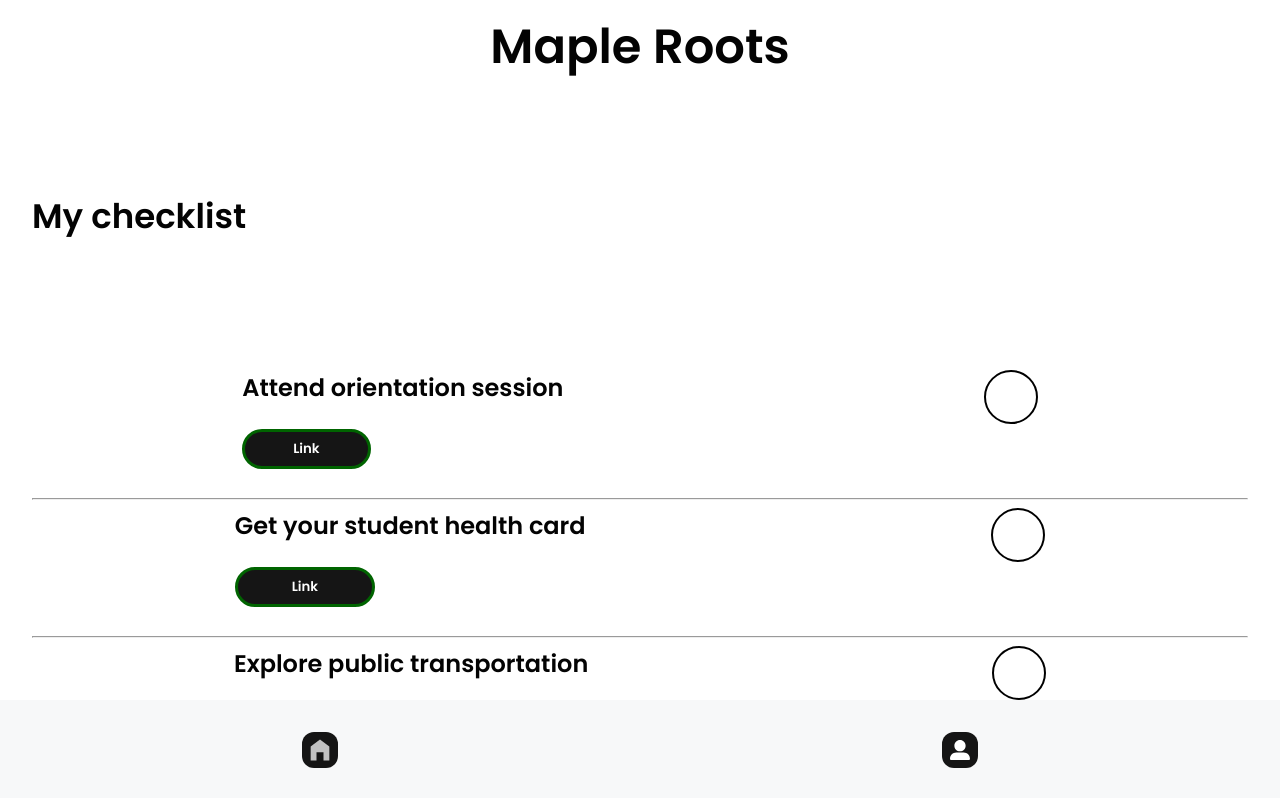
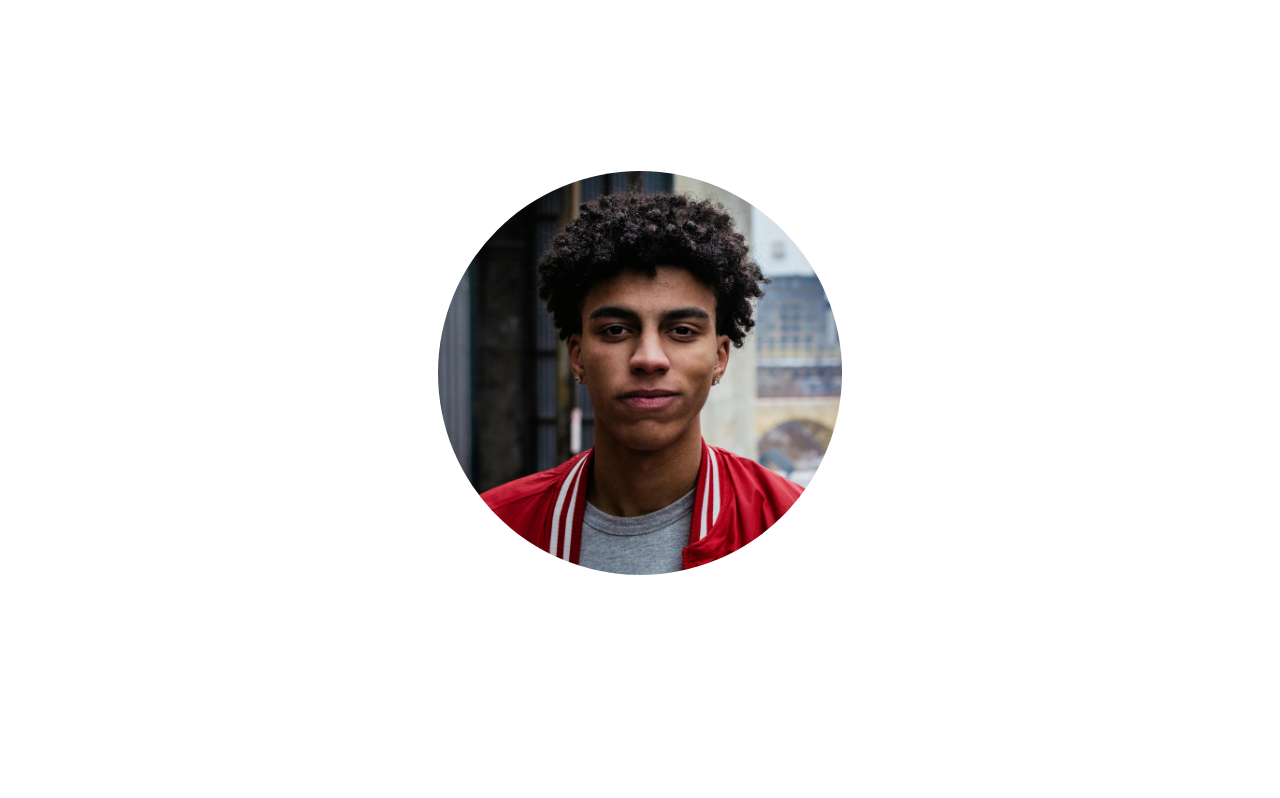
Before and after one commit to AbrahamOlufeyitimi/maple-roots-capstone, a React (Vite) app: page /home in a window 1280 px wide. Shown: the top 798 px of the page. Built offline with nearby package versions, Linux system fonts and the light colour scheme.

Commit message:
add the profile image and styling

```diff
--- a/src/App.jsx
+++ b/src/App.jsx
@@ -2,6 +2,7 @@ import { BrowserRouter, Route, Routes } from "react-router-dom";
 import WelcomePage from "./pages/WelcomePage/WelcomePage";
 import OnboardingPage from "./pages/OnboardingPage/OnboardingPage";
 import HomePage from "./pages/HomePage/HomePage";
+import ProfilePage from "./pages/ProfilePage/ProfilePage";
 import React from 'react';
 import './App.scss'
 
@@ -9,14 +10,15 @@ function App() {
 
 
   return (
-    <BrowserRouter>
-      <Routes>
-        <Route path="/"  element={<WelcomePage />}/>
-        <Route path="/onboarding"  element={<OnboardingPage />}/>
-        <Route path="/home"  element={<HomePage />}/>
+    // <BrowserRouter>
+    //   <Routes>
+    //     <Route path="/"  element={<WelcomePage />}/>
+    //     <Route path="/onboarding"  element={<OnboardingPage />}/>
+    //     <Route path="/home"  element={<HomePage />}/>
 
-      </Routes>
-    </BrowserRouter>
+    //   </Routes>
+    // </BrowserRouter>
+    <ProfilePage />
   )
 }
 
--- a/src/pages/ProfilePage/ProfilePage.jsx
+++ b/src/pages/ProfilePage/ProfilePage.jsx
@@ -0,0 +1,17 @@
+import Screen from "../../components/Screen/Screen";
+import Student from "../../assets/student-pic.jpg";
+import "./ProfilePage.scss";
+
+const ProfilePage = () => {
+    return (
+        <Screen>
+            <div className="profile">
+                <div className="profile__container">
+                    <img className="profile__image" src={Student} alt="a young male in a red jacket" />
+                </div>
+            </div>
+        </Screen>
+    );
+};
+
+export default ProfilePage;
--- a/src/pages/ProfilePage/ProfilePage.scss
+++ b/src/pages/ProfilePage/ProfilePage.scss
@@ -0,0 +1,21 @@
+@use "../../styles/variables" as *;
+
+
+.profile {
+
+
+    &__container {
+        display: flex;
+        justify-content: center;
+    }
+
+
+    &__image {
+        border-radius: 50%;
+        height: 25.25rem;
+        width: 25.25rem;
+        aspect-ratio: 1/1;
+        object-fit: cover;
+        margin-top: 10.2rem;
+    }
+}
```
Also changed, not shown: src/assets/student-pic.jpg (added).
